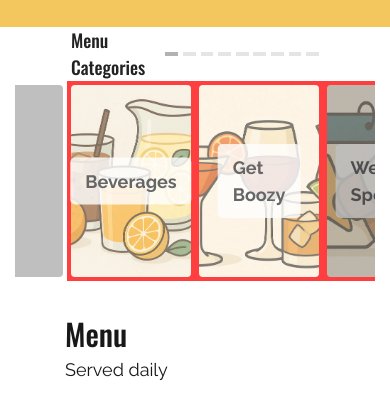
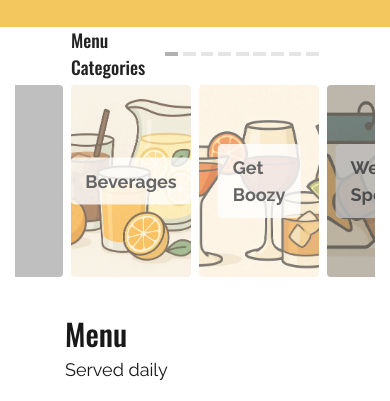
Before and after one commit to michaelslyusar/michaelslyusar.github.io, a plain HTML site: page index.html in a window 390 px wide. Shown: the part 86-487 px from the top of the page. Drawn offline with nearby package versions, Linux system fonts and the light colour scheme.

Commit message:
Remove red debugging background

```diff
--- a/css/style.css
+++ b/css/style.css
@@ -421,7 +421,6 @@ tr:nth-of-type(2n) {
 
 /* Slider Item */
 .image-text-container {
-  background: red;
   position: relative;
   display: flex;
   justify-content: center;
@@ -594,7 +593,7 @@ tr:nth-of-type(2n) {
   }
   .slider2-row .image-text-container {
     width: 100%;
-    height: auto; /* let aspect-ratio control height */
+    height: auto;
     aspect-ratio: 16 / 9;
   }
   .slider2-row .image-text-container {
```
